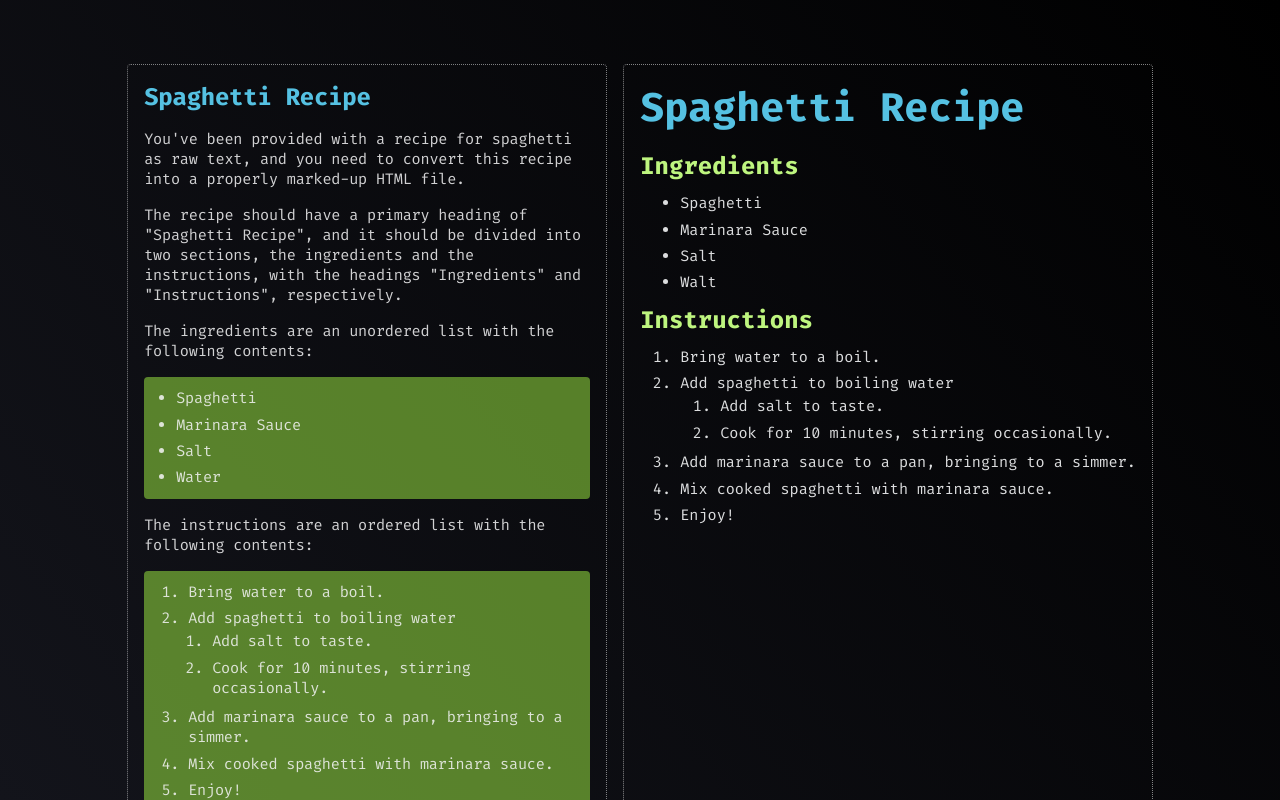
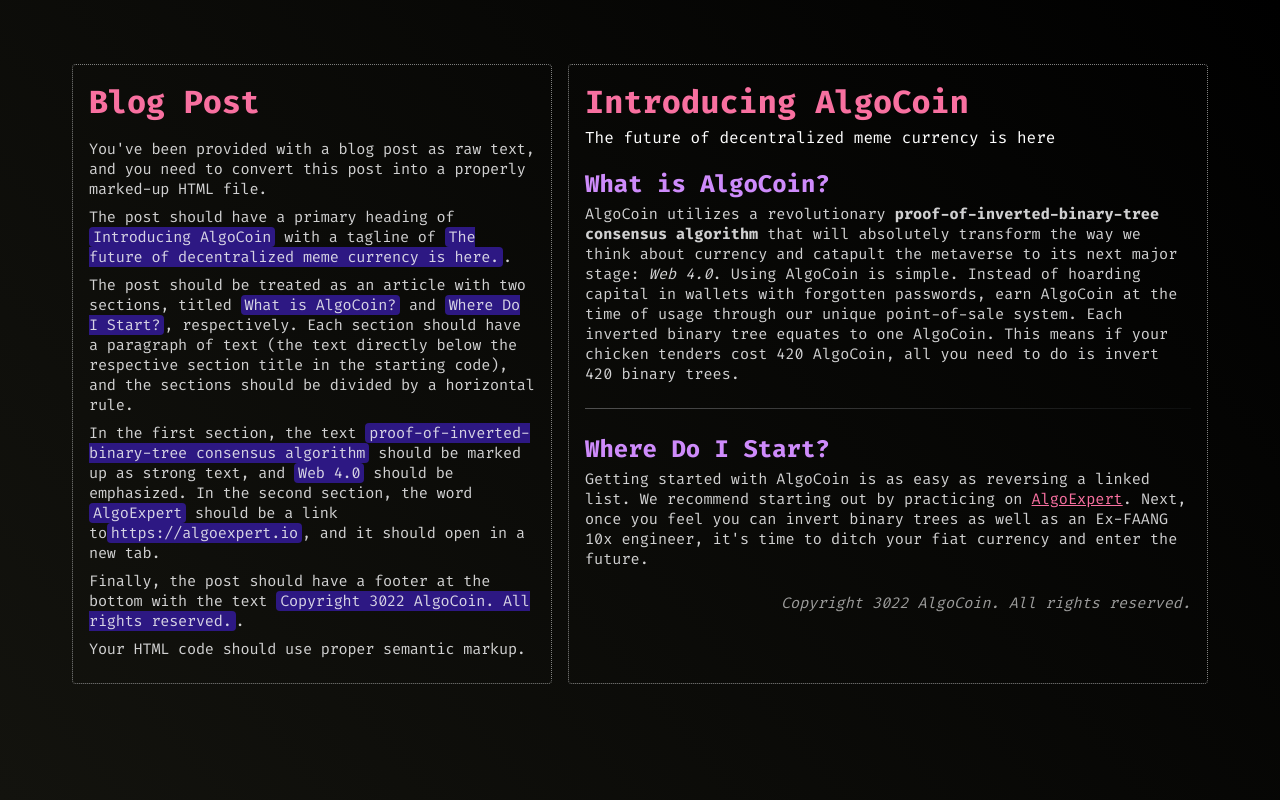
Before and after one commit to DemonDaddy22/frontend-expert, a React (Create React App) app: page / in a window 1280 px wide. Built offline with nearby package versions, Linux system fonts and the light colour scheme.

Commit message:
Implement BlogPost exercise

```diff
--- a/src/App.tsx
+++ b/src/App.tsx
@@ -1,13 +1,13 @@
 import React from 'react';
 import './App.scss';
-import SpaghettiRecipe from './components/SpaghettiRecipe';
+import BlogPost from './components/BlogPost';
 import ThemeContextProvider from './context/ThemeContext';
 
 function App() {
   return (
     <ThemeContextProvider>
       <div className="container">
-        <SpaghettiRecipe />
+        <BlogPost />
       </div>
     </ThemeContextProvider>
   );
--- /dev/null
+++ b/src/components/BlogPost/index.tsx
@@ -0,0 +1,82 @@
+import React from 'react';
+import { PROJECT_COLORS } from '../../constants/theme';
+import ProjectPage from '../ProjectPage';
+import QuestionDetails from '../QuestionDetails';
+import classes from './styles.module.scss';
+
+const BlogPost: React.FC<Props> = () => {
+  return (
+    <ProjectPage background={PROJECT_COLORS.PROJECT4.background}>
+      <QuestionDetails title='Blog Post' titleClassName={classes.questionTitle}>
+        <p className={classes.questionDescriptionParagraph}>
+          You've been provided with a blog post as raw text, and you need to convert this post into a properly marked-up
+          HTML file.
+        </p>
+        <p className={classes.questionDescriptionParagraph}>
+          The post should have a primary heading of{' '}
+          <span className={classes.questionDescriptionHighlight}>Introducing AlgoCoin</span> with a tagline of{' '}
+          <span className={classes.questionDescriptionHighlight}>
+            The future of decentralized meme currency is here.
+          </span>
+          .
+        </p>
+        <p className={classes.questionDescriptionParagraph}>
+          The post should be treated as an article with two sections, titled{' '}
+          <span className={classes.questionDescriptionHighlight}>What is AlgoCoin?</span> and{' '}
+          <span className={classes.questionDescriptionHighlight}>Where Do I Start?</span>, respectively. Each section
+          should have a paragraph of text (the text directly below the respective section title in the starting code),
+          and the sections should be divided by a horizontal rule.
+        </p>
+        <p className={classes.questionDescriptionParagraph}>
+          In the first section, the text{' '}
+          <span className={classes.questionDescriptionHighlight}>
+            proof-of-inverted-binary-tree consensus algorithm
+          </span>{' '}
+          should be marked up as strong text, and <span className={classes.questionDescriptionHighlight}>Web 4.0</span>{' '}
+          should be emphasized. In the second section, the word{' '}
+          <span className={classes.questionDescriptionHighlight}>AlgoExpert</span> should be a link to
+          <span className={classes.questionDescriptionHighlight}>https://algoexpert.io</span>, and it should open in a
+          new tab.
+        </p>
+        <p className={classes.questionDescriptionParagraph}>
+          Finally, the post should have a footer at the bottom with the text{' '}
+          <span className={classes.questionDescriptionHighlight}>Copyright 3022 AlgoCoin. All rights reserved.</span>.
+        </p>
+        <p className={classes.questionDescriptionParagraph}>Your HTML code should use proper semantic markup.</p>
+      </QuestionDetails>
+      <article className={classes.blogContainer}>
+        <h1 className={classes.blogTitle}>Introducing AlgoCoin</h1>
+        <caption className={classes.blogCaption}>The future of decentralized meme currency is here</caption>
+        <section className={classes.blogSection}>
+          <h2 className={classes.blogSectionTitle}>What is AlgoCoin?</h2>
+          <p className={classes.blogSectionContent}>
+            AlgoCoin utilizes a revolutionary <strong>proof-of-inverted-binary-tree consensus algorithm</strong> that
+            will absolutely transform the way we think about currency and catapult the metaverse to its next major
+            stage: <em>Web 4.0</em>. Using AlgoCoin is simple. Instead of hoarding capital in wallets with forgotten
+            passwords, earn AlgoCoin at the time of usage through our unique point-of-sale system. Each inverted binary
+            tree equates to one AlgoCoin. This means if your chicken tenders cost 420 AlgoCoin, all you need to do is
+            invert 420 binary trees.
+          </p>
+        </section>
+        <hr className={classes.blogSectionDivider} />
+        <section className={classes.blogSection}>
+          <h2 className={classes.blogSectionTitle}>Where Do I Start?</h2>
+          <p className={classes.blogSectionContent}>
+            Getting started with AlgoCoin is as easy as reversing a linked list. We recommend starting out by practicing
+            on{' '}
+            <a className={classes.blogLink} target='__blank' href='https://algoexpert.io'>
+              AlgoExpert
+            </a>
+            . Next, once you feel you can invert binary trees as well as an Ex-FAANG 10x engineer, it's time to ditch
+            your fiat currency and enter the future.
+          </p>
+        </section>
+        <footer className={classes.blogFooter}>
+          <em>Copyright 3022 AlgoCoin. All rights reserved.</em>
+        </footer>
+      </article>
+    </ProjectPage>
+  );
+};
+
+export default BlogPost;
--- /dev/null
+++ b/src/components/BlogPost/styles.module.scss
@@ -0,0 +1,87 @@
+@import '../../utils/mixins.scss';
+@import '../../constants/theme.scss';
+
+.questionTitle {
+  color: $project-header-4;
+}
+
+.questionDescriptionParagraph {
+  @include spacing ($margin: 0.5rem 0);
+
+  & .questionDescriptionHighlight {
+    @include spacing (0 0.25rem);
+    background-color: $project-highlight-4;
+    border-radius: 0.25rem;
+  }
+}
+
+.blogContainer {
+  @include spacing (1rem);
+  border: 1px dotted rgba($color: $white, $alpha: 0.5);
+  border-radius: 0.25rem;
+  align-self: stretch;
+  max-width: 40rem;
+
+  .blogTitle {
+    color: $project-header-4;
+    font-size: 1.75rem;
+
+    @media screen and (min-width: 992px) {
+      font-size: 2rem;
+    }
+  }
+
+  .blogCaption {
+    @include spacing (0.25rem 0);
+    color: $white;
+    display: inline-block;
+    text-align: start;
+  }
+
+  .blogSection {
+    @include spacing (1rem 0);
+
+    .blogSectionTitle {
+      @include spacing ($margin: 0 0 0.25rem 0);
+      color: $project-section-header-4;
+    }
+
+    .blogSectionContent {
+      color: rgba($color: $light, $alpha: 0.85);
+      font-size: 0.9rem;
+
+      @media screen and (min-width: 992px) {
+        font-size: 0.95rem;
+      }
+    }
+
+    .blogLink {
+      color: $project-header-4;
+      transition: all 0.25s ease;
+
+      &:hover {
+        color: $white;
+        text-shadow: 3px 3px 6px rgba($color: $project-header-4, $alpha: 0.75);
+        text-decoration: none;
+      }
+    }
+  }
+
+  .blogSectionDivider {
+    @include spacing ($margin: 0.5rem 0);
+    border: 0;
+    height: 1px;
+    background: linear-gradient(to right, $grey-1, $dark);
+  }
+
+  .blogFooter {
+    @include spacing ($margin: 0.5rem 0 0);
+    color: rgba($color: $white, $alpha: 0.6);
+    float: right;
+    font-size: 0.9rem;
+
+    @media screen and (min-width: 992px) {
+      font-size: 0.95rem;
+    }
+  }
+}
--- a/src/components/ProjectPage/styles.module.scss
+++ b/src/components/ProjectPage/styles.module.scss
@@ -6,12 +6,12 @@
 }
 
 .contentContainer {
+  @include spacing (4rem 2rem);
   display: flex;
   flex-direction: column;
   align-items: center;
   justify-content: center;
   gap: 1rem;
-  padding: 4rem 2rem;
 
   @media screen and (min-width: 992px) {
     flex-direction: row;
--- a/src/components/QuestionDetails/styles.module.scss
+++ b/src/components/QuestionDetails/styles.module.scss
@@ -12,6 +12,11 @@
   .questionTitle {
     letter-spacing: -0.25px;
     margin-bottom: 1rem;
+    font-size: 1.75rem;
+
+    @media screen and (min-width: 992px) {
+      font-size: 2rem;
+    }
   }
 
   .questionDescription {
--- a/src/constants/theme.scss
+++ b/src/constants/theme.scss
@@ -2,6 +2,8 @@
 $white: #FFFFFF;
 $light: #F4F5F6;
 $dark: #0D0E0E;
+
+$grey-1: #505050;
 
 // Project 1
 $project-bg-1: linear-gradient(50deg, #180E15 0%, $black 100%);
@@ -21,6 +23,12 @@
 $project-list-bg-3: #A3F545;
 $project-section-title-3: #BEF57F;
 
+// project-4
+$project-bg-4: linear-gradient(50deg, #13130E 0%, $black 100%);
+$project-header-4: #F870A0;
+$project-section-header-4: #ce8bfb;
+$project-highlight-4: #2D1883;
+
 $LIGHT: (
   accentColor1: $white,
   accentColor2: $light,
--- a/src/constants/theme.ts
+++ b/src/constants/theme.ts
@@ -26,4 +26,7 @@
   PROJECT3: {
     background: `linear-gradient(50deg, #13141B 0%, ${COLORS.BLACK} 100%)`,
   },
+  PROJECT4: {
+    background: `linear-gradient(50deg, #13130E 0%, ${COLORS.BLACK} 100%)`,
+  },
 };
```
Also changed, not shown: src/components/BlogPost/README.md (added).
